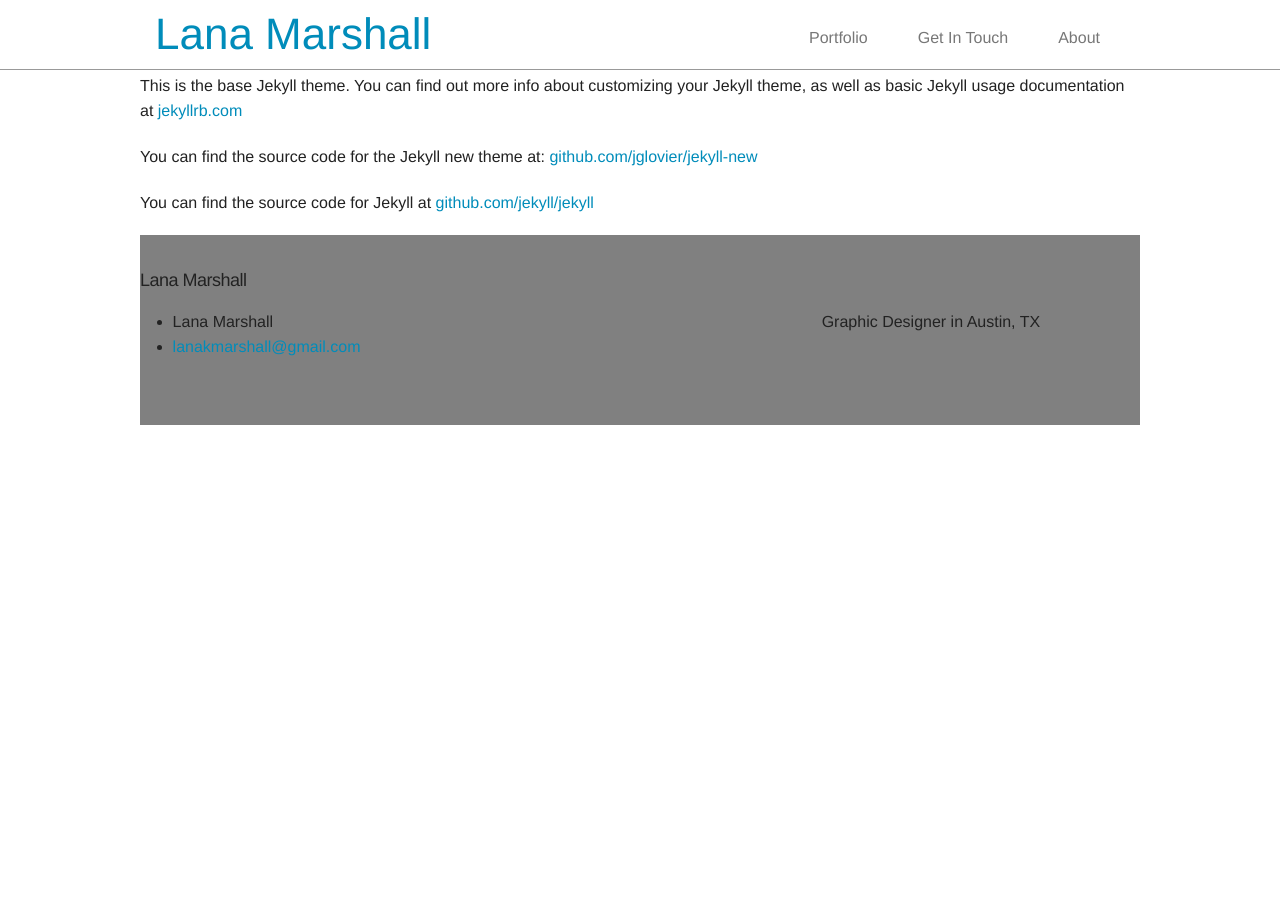
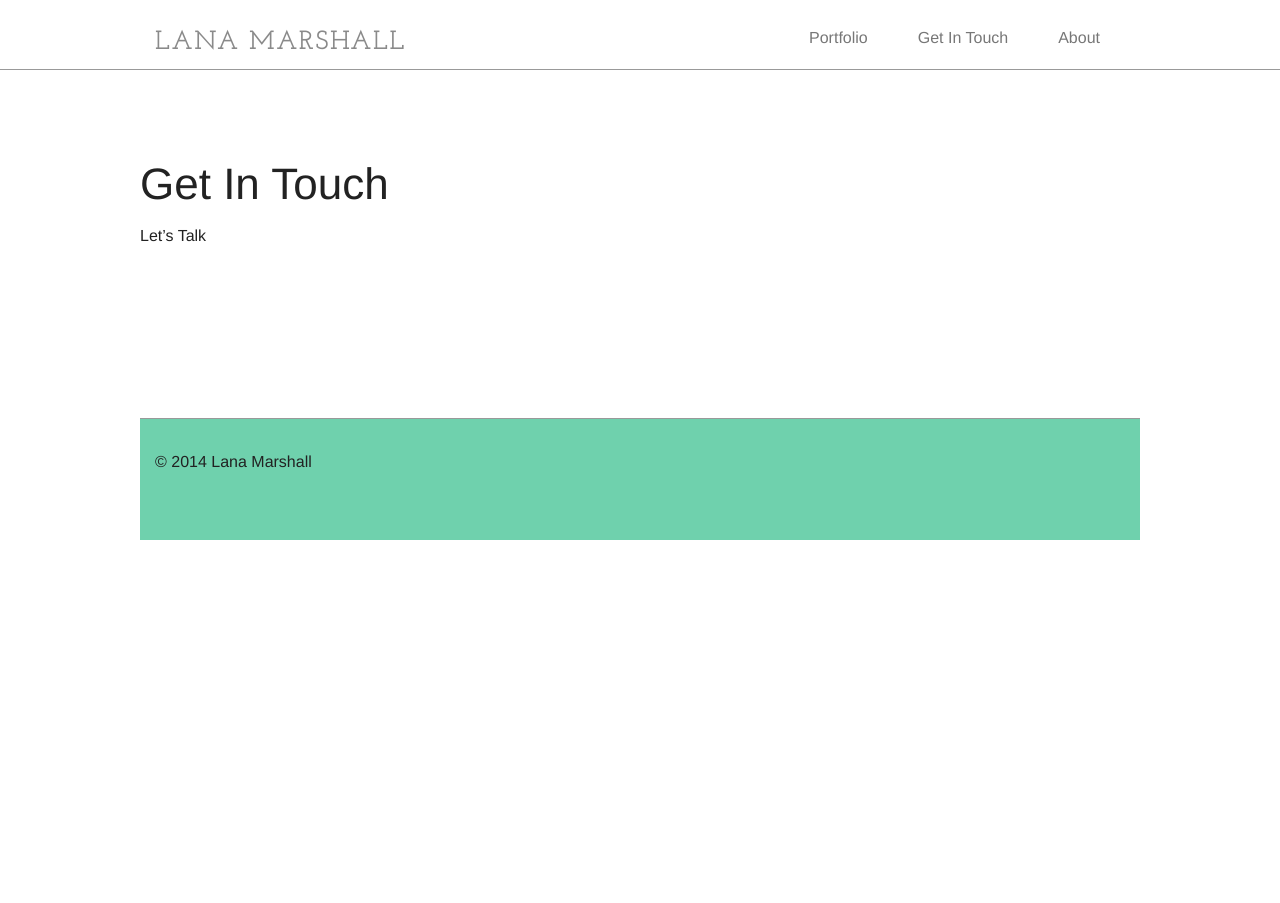
Before and after one commit to LanaMarshall/portfolio, a Jekyll site: the page built from contact.md, in a window 1280 px wide. Built offline with Jekyll 4.4.1, drawn with Linux system fonts in a browser that asks for light colours; nearby versions of some CDN libraries; library files that are not in the unit come from our copies.

Commit message:
added images, styled logo

```diff
--- a/_includes/footer.html
+++ b/_includes/footer.html
@@ -1,28 +1,11 @@
 <div class="clearfix"></div>
 
-<footer class="site-footer row">
+<div id="footer">
+  <footer class="site-footer row">
 
-  <div class="wrap">
+      <div class="small-12 column">
+        <p>© 2014 Lana Marshall</p>
+      </div>
 
-    <h2 class="footer-heading">{{ site.title }}</h2>
-
-    <div class="footer-col-1 small-4 column">
-      <ul>
-        <li>{{ site.title }}</li>
-        <li><a href="mailto:{{ site.email }}">{{ site.email }}</a></li>
-      </ul>
-    </div>
-
-    <div class="footer-col-2 small-4 column">
-      <ul>
-
-      </ul>
-    </div>
-
-    <div class="footer-col-3 small-4 column">
-      <p class="text">{{ site.description }}</p>
-    </div>
-
-  </div>
-
-</footer>
+  </footer>
+</div>
--- a/_includes/head.html
+++ b/_includes/head.html
@@ -5,6 +5,9 @@
     <meta name="viewport" content="width=device-width">
     <meta name="description" content="{{ site.description }}">
     <link rel="canonical" href="{{ page.url | replace:'index.html','' | prepend: site.baseurl | prepend: site.url }}">
+
+    <!-- Google Fonts -->
+    <link href='http://fonts.googleapis.com/css?family=Josefin+Slab:400,600,700,400italic,600italic,700italic' rel='stylesheet' type='text/css'>
 
     <!-- Custom CSS -->
     <link rel="stylesheet" href="{{ "/css/main.css" | prepend: site.baseurl }}">
--- a/contact.md
+++ b/contact.md
@@ -4,8 +4,4 @@ title: Get In Touch
 permalink: /contact/
 ---
 
-This is the base Jekyll theme. You can find out more info about customizing your Jekyll theme, as well as basic Jekyll usage documentation at [jekyllrb.com](http://jekyllrb.com/)
-
-You can find the source code for the Jekyll new theme at: [github.com/jglovier/jekyll-new](https://github.com/jglovier/jekyll-new)
-
-You can find the source code for Jekyll at [github.com/jekyll/jekyll](https://github.com/jekyll/jekyll)
+Let's Talk
--- a/css/main.css
+++ b/css/main.css
@@ -1,6 +1,11 @@
+body {
+	background-color: #F2F2F2;
+}
+
 .page-wrapper {
 	max-width:1000px;
 	margin: 0 auto;
+	padding: 150px 0px;
 }
 
 .clearfix:before {
@@ -12,8 +17,9 @@
 }
 
 
+
+
 /* -------------------- HEADER -------------------- */
-
 
 
 #header {
@@ -35,6 +41,20 @@
 .logo {
 	float: left;
 }
+
+.logo a {
+	font-family: "Josefin Slab", serif;
+	font-size: .6em;
+	font-weight: 600;
+	color: #8a8a8a;
+	text-transform: uppercase;
+	letter-spacing: 1.5px;
+}
+
+.logo a:hover {
+	color:#5BDEAE;
+}
+
 
 .nav {
 	width: 100%;
@@ -59,9 +79,6 @@
 
 /* -------------------- THUMBNAIL GALLERY -------------------- */
 
-.home {
-	padding: 100px 0px;
-}
 
 .thumb-container {
 }
@@ -77,16 +94,21 @@
 }
 
 
+/* -------------------- PORTFOLIO ENTRY PAGE -------------------- */
+
+.project-img-full {
+	padding: 10px 0px 50px 0px;
+}
+
 
 /* -------------------- FOOTER -------------------- */
 
 
 .site-footer {
-	background-color: gray;
-
-	bottom: 10%;
+	background-color: #6FD1AD;
 	padding: 30px 0;
 	width:100%;
+	border-top: 1px solid #999999;
 
 }
 
```
Also changed, not shown: _layouts/portfolio-entry.html (+15 -8 lines), _posts/2014-08-18-welcome-to-jekyll.markdown (+4 -4 lines), img/thumbnails/wfm-thumb.jpg (added), img/wfm-full-01.png, img/wfm-full-02.png (added), img/wfm-full-03.png (added), img/wfm-full-04.png (added).
